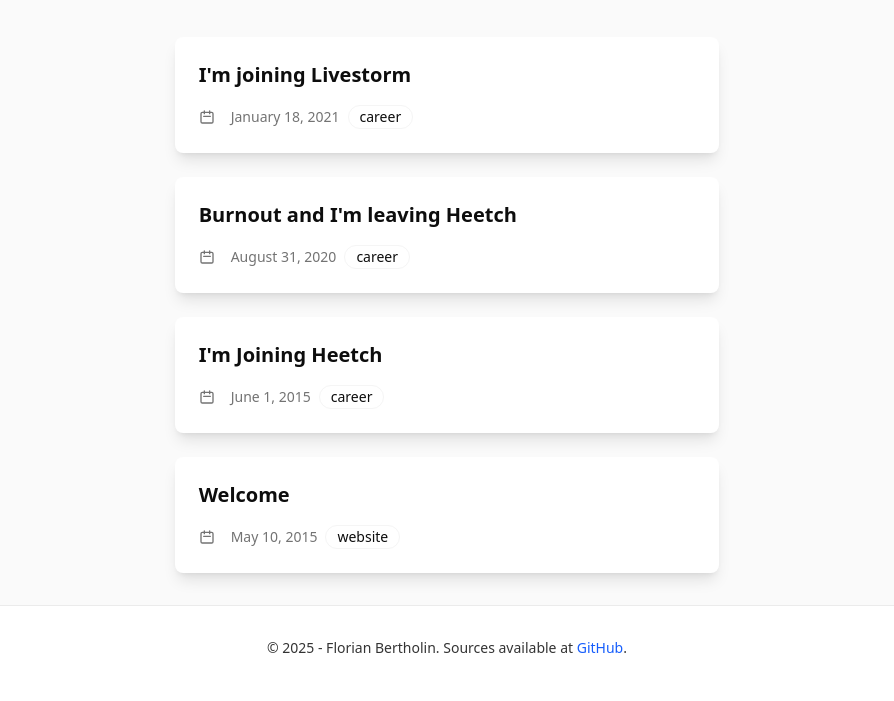
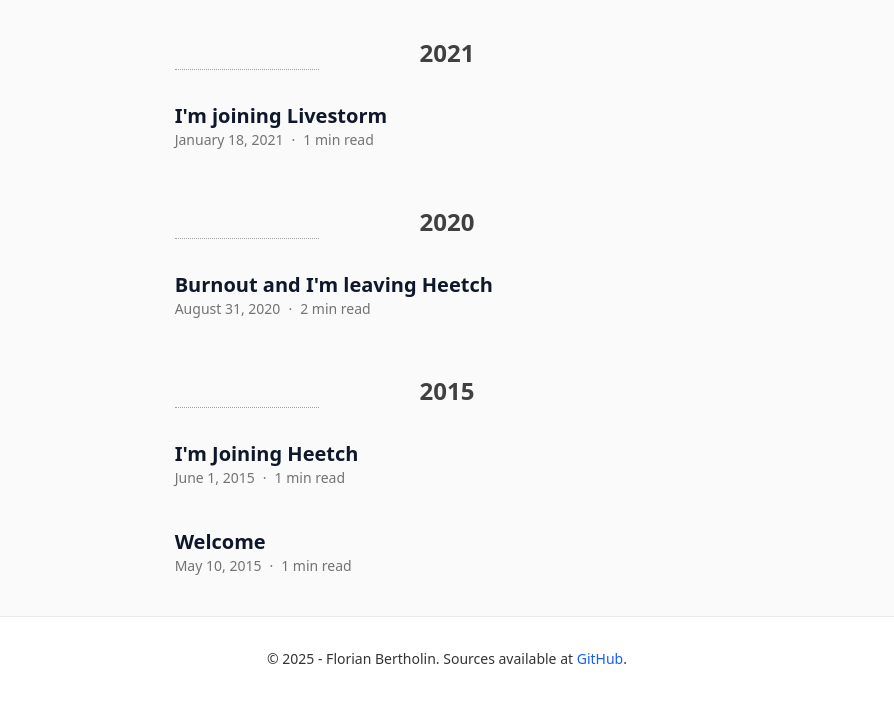
Before and after one commit to arkan/florianbertholin.com, an Astro site: page /posts in a window 1280 px wide. Shown: the part 168-869 px from the top of the page, without its empty margins (193-1087 px from the left). Built offline with nearby package versions, Linux system fonts and the light colour scheme; Astro itself is replaced by a stand-in of ours.

Commit message:
add reading time + change posts layout

```diff
--- a/astro.config.mjs
+++ b/astro.config.mjs
@@ -2,11 +2,15 @@
 import { defineConfig } from 'astro/config';
 
 import tailwindcss from '@tailwindcss/vite';
+import { remarkReadingTime, remarkFillDescription } from './src/js/remark-reading-time.mjs';
 
 import sitemap from '@astrojs/sitemap';
 
 // https://astro.build/config
 export default defineConfig({
+  markdown: {
+    remarkPlugins: [remarkReadingTime, remarkFillDescription],
+  },
   vite: {
     plugins: [tailwindcss()]
   },
--- a/package.json
+++ b/package.json
@@ -11,7 +11,9 @@
   "dependencies": {
     "@astrojs/rss": "^4.0.11",
     "@astrojs/sitemap": "^3.4.0",
-    "astro": "^5.8.0"
+    "astro": "^5.8.0",
+    "mdast-util-to-string": "^4.0.0",
+    "reading-time": "^1.5.0"
   },
   "devDependencies": {
     "@tailwindcss/postcss": "^4.1.7",
--- /dev/null
+++ b/src/js/remark-reading-time.mjs
@@ -0,0 +1,21 @@
+import getReadingTime from 'reading-time';
+import { toString } from 'mdast-util-to-string';
+
+export function remarkReadingTime() {
+    return function (tree, { data }) {
+        const textOnPage = toString(tree);
+        const readingTime = getReadingTime(textOnPage);
+        // readingTime.text will give us minutes read as a friendly string,
+        // i.e. "3 min read"
+        data.astro.frontmatter.minutesRead = readingTime.text;
+    };
+}
+
+export function remarkFillDescription() {
+    return function (tree, { data }) {
+        if (!data.astro.frontmatter.description || data.astro.frontmatter.description.length === 0) {
+            const textOnPage = toString(tree);
+            data.astro.frontmatter.description = textOnPage.slice(0, 500) + "...";
+        }
+    };
+}
--- a/src/pages/posts/im-joining-heetch.md
+++ b/src/pages/posts/im-joining-heetch.md
@@ -2,7 +2,6 @@
 layout: ../../layouts/BlogLayout.astro
 title: "I'm Joining Heetch"
 date: 2015-06-01
-description: "A new adventure has began"
 category: career
 draft: false
 ---
--- a/src/pages/posts/index.astro
+++ b/src/pages/posts/index.astro
@@ -13,58 +13,83 @@
     <div class="text-center">
         <h1 class="text-4xl mt-0 mb-0 font-extrabold">Blog</h1>
 
-        <h2
-            class="text-xl mt-0 mb-0 font-normal text-neutral-500 dark:text-neutral-400"
-        >
+        <h2 class="text-xl mt-0 mb-0 font-normal text-neutral-500">
             My thoughts on software engineering, leadership, and life
         </h2>
 
         <div class="mt-10 max-w-3xl mx-auto">
-            <div class="grid gap-6">
+            <!-- <div class="grid gap-6"> -->
+            <section>
                 {
-                    formattedPosts.map((post) => (
-                        <div class="card bg-base-100 shadow-lg hover:shadow-xl transition-shadow duration-300">
-                            <div class="card-body">
-                                <h3 class="card-title text-xl font-bold mb-2">
+                    formattedPosts.map((post: any, i: number) => {
+                        const currentYear = new Date(
+                            post.frontmatter.date,
+                        ).getFullYear();
+                        const prevYear =
+                            i > 0
+                                ? new Date(
+                                      formattedPosts[i - 1].frontmatter.date,
+                                  ).getFullYear()
+                                : null;
+                        const showYearHeader =
+                            i === 0 || currentYear !== prevYear;
+                        return (
+                            <>
+                                {showYearHeader && (
+                                    <>
+                                        <h2 class="mt-12 text-2xl font-bold text-neutral-700 first:mt-8">
+                                            {currentYear}
+                                        </h2>
+                                        <hr class="w-36 border-dotted border-neutral-400" />
+                                    </>
+                                )}
+                                <article class="mt-6 flex flex-row">
                                     <a
+                                        class="pt-2 w-full transition group hover:bg-slate-400/20 hover:shadow-[0_0_15px_15px_rgba(0,0,0,0.5)] hover:shadow-slate-400/20 rounded-lg hover:scale-101"
                                         href={post.url}
-                                        class="link link-hover link-primary transition-colors duration-200"
                                     >
+                                        <div>
+                                            <h3 class="flex items-center text-xl font-semibold">
+                                                <span class="decoration-darkly-500 group-hover:underline group-hover:underline-offset-2">
                                                     {post.frontmatter.title}
-                                    </a>
+                                                </span>
                                             </h3>
-                                <div class="flex gap-2 items-center text-sm text-neutral-500 dark:text-neutral-400">
-                                    <svg
-                                        xmlns="http://www.w3.org/2000/svg"
-                                        class="h-4 w-4 mr-2"
-                                        fill="none"
-                                        viewBox="0 0 24 24"
-                                        stroke="currentColor"
+                                            <div class="text-sm text-neutral-500">
+                                                <div class="flex flex-row flex-wrap items-center">
+                                                    <time
+                                                        datetime={
+                                                            post.frontmatter
+                                                                .date
+                                                        }
                                                     >
-                                        <path
-                                            stroke-linecap="round"
-                                            stroke-linejoin="round"
-                                            stroke-width="2"
-                                            d="M8 7V3m8 4V3m-9 8h10M5 21h14a2 2 0 002-2V7a2 2 0 00-2-2H5a2 2 0 00-2 2v12a2 2 0 002 2z"
-                                        />
-                                    </svg>
-                                    {formatDate(post.frontmatter.date)}
-                                    <div class="flex items-center gap-2">
-                                        <span class="badge ">
-                                            <a
-                                                href={`/posts?category=${post.frontmatter.category}`}
-                                                class="link link-hover link-primary"
-                                            >
-                                                {post.frontmatter.category}
-                                            </a>
+                                                        {formatDate(
+                                                            post.frontmatter
+                                                                .date,
+                                                        )}
+                                                    </time>
+                                                    <span class="px-2 text-darkly-500">
+                                                        ·
+                                                    </span>
+                                                    <span title="Reading time">
+                                                        {
+                                                            post.frontmatter
+                                                                .minutesRead
+                                                        }
                                                     </span>
                                                 </div>
                                             </div>
+                                            <div class="pt-2 prose text-left prose-stone max-w-prose line-clamp-5 md:line-clamp-4 hover:overflow-hidden text-neutral-600 md:text-neutral-500 hover:text-neutral-800 font-libre-baskerville">
+                                                {post.frontmatter.description}
                                             </div>
                                         </div>
-                    ))
+                                    </a>
+                                </article>
+                            </>
+                        );
+                    })
                 }
-            </div>
+                <!-- </div> -->
+            </section>
         </div>
     </div>
 </Layout>
--- a/src/pages/posts/welcome.md
+++ b/src/pages/posts/welcome.md
@@ -2,7 +2,6 @@
 layout: ../../layouts/BlogLayout.astro
 title: 'Welcome'
 date: 2015-05-10
-description: "Welcome to my new site"
 category: website
 draft: false
 ---
```
Also changed, not shown: 1 other file. Lines whose indentation alone changed are shown as unchanged.
